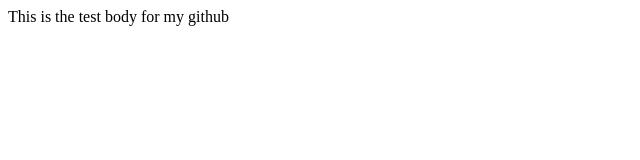
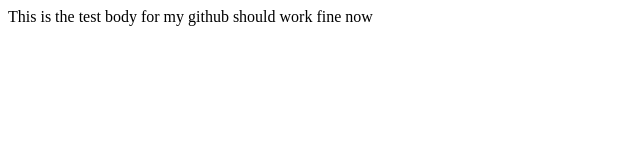
Before and after one commit to BitcoinCode/salam.github.io, a plain HTML site: page index.html in a window 1280 px wide. Shown: the whole page, without its empty margins (0-640 px from the left). Drawn offline with Linux system fonts and the light colour scheme.

Commit message:
This is commit

```diff
--- a/index.html
+++ b/index.html
@@ -7,6 +7,6 @@
     <title>This is me testing </title>
 </head>
 <body>
-    This is the test body for my github
+    This is the test body for my github should work fine now
 </body>
 </html>
```
